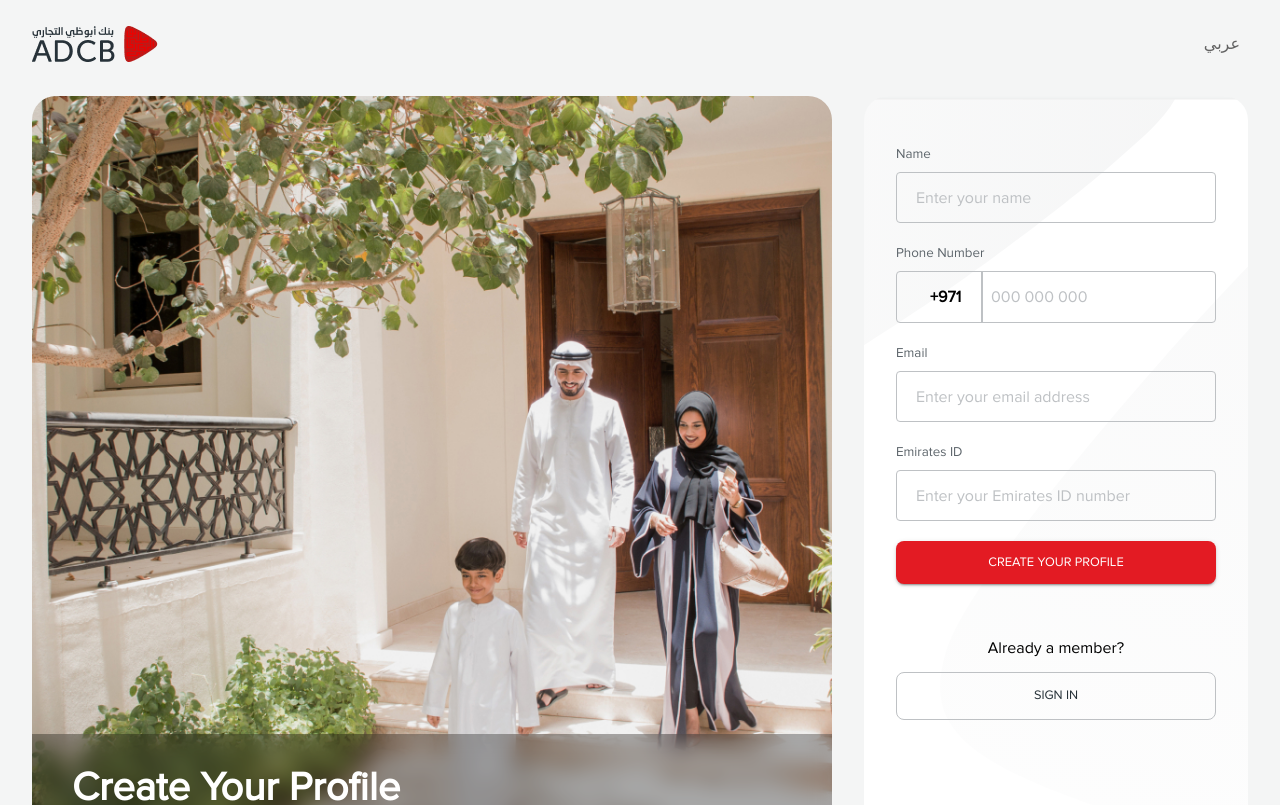
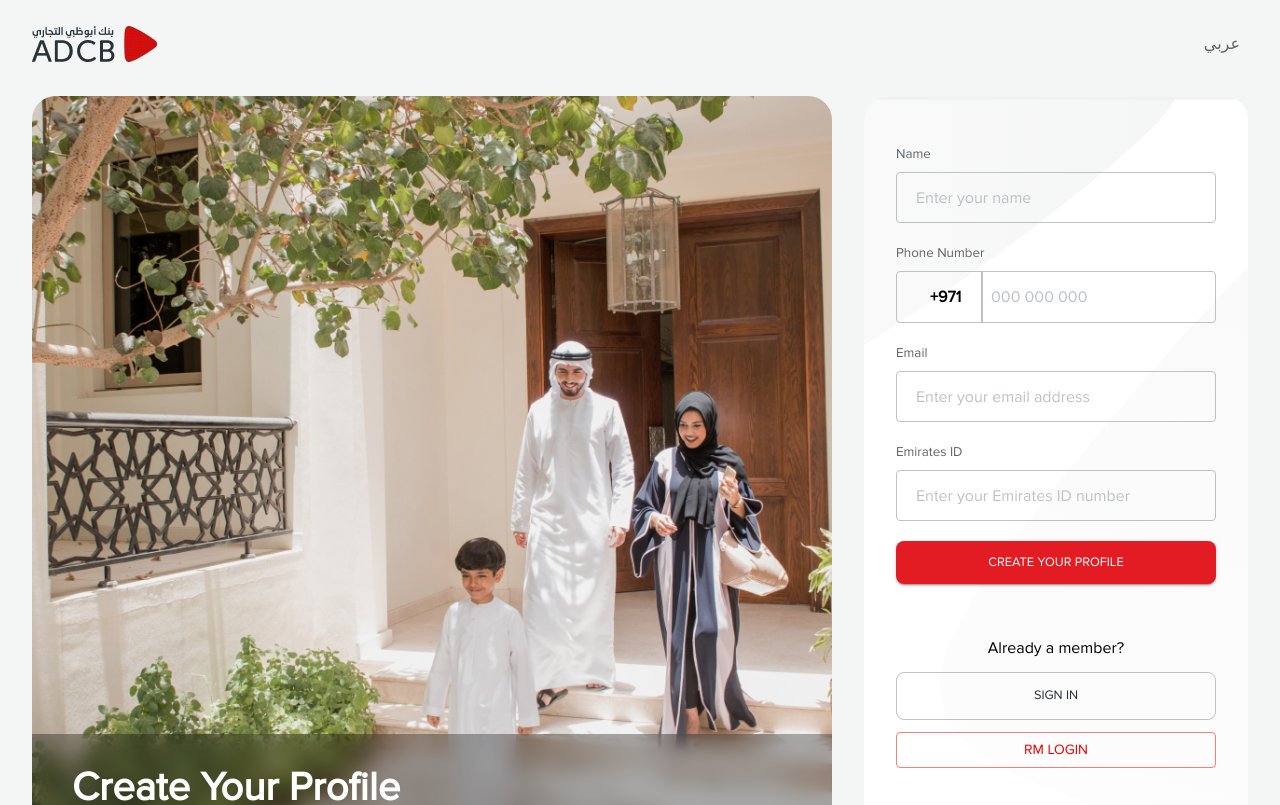
Before and after one commit to saracasticshailz/DH, a React (Vite) app: page / in a window 1280 px wide. Shown: the top 805 px of the page. Built offline with nearby package versions, Linux system fonts and the light colour scheme; no server answers.

Commit message:
DESGNREVFIX

```diff
--- a/package.json
+++ b/package.json
@@ -15,7 +15,7 @@
     "format": "prettier ./src --write",
     "lint": "eslint .",
     "preview": "vite preview",
-    "start": "concurrently \"npm run dev\" \"npm run server\"",
+    "start": "npm run dev",
     "type": "tsc",
     "test:jest": "jest",
     "test:vitest": "vitest",
--- a/src/views/Auth/SignUp/SignupScreen.tsx
+++ b/src/views/Auth/SignUp/SignupScreen.tsx
@@ -354,6 +354,19 @@ const SignupScreen = () => {
                 >
                   {t('signUpScreen.signIn')}
                 </AppButton>
+                <AppButton
+               sx={{
+                marginTop: 1.5,
+
+              }}
+                onClick={() => {
+                  navigate('/RmLogin');
+                }}
+                withBorder
+                fullWidth
+              >
+                {'RM Login'}
+              </AppButton>
               </CardContent>
             </CardMedia>
           </Card>
```
